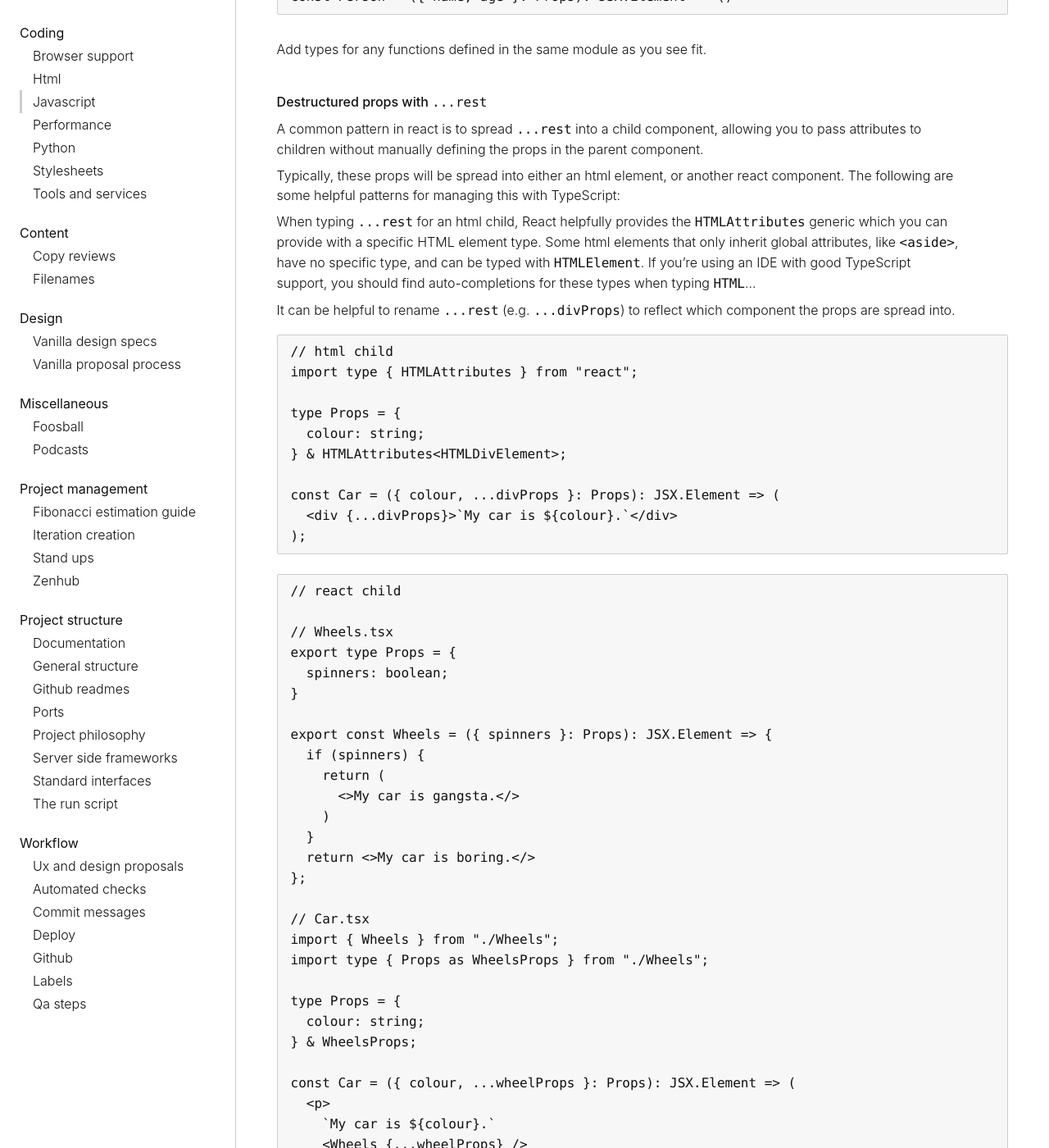
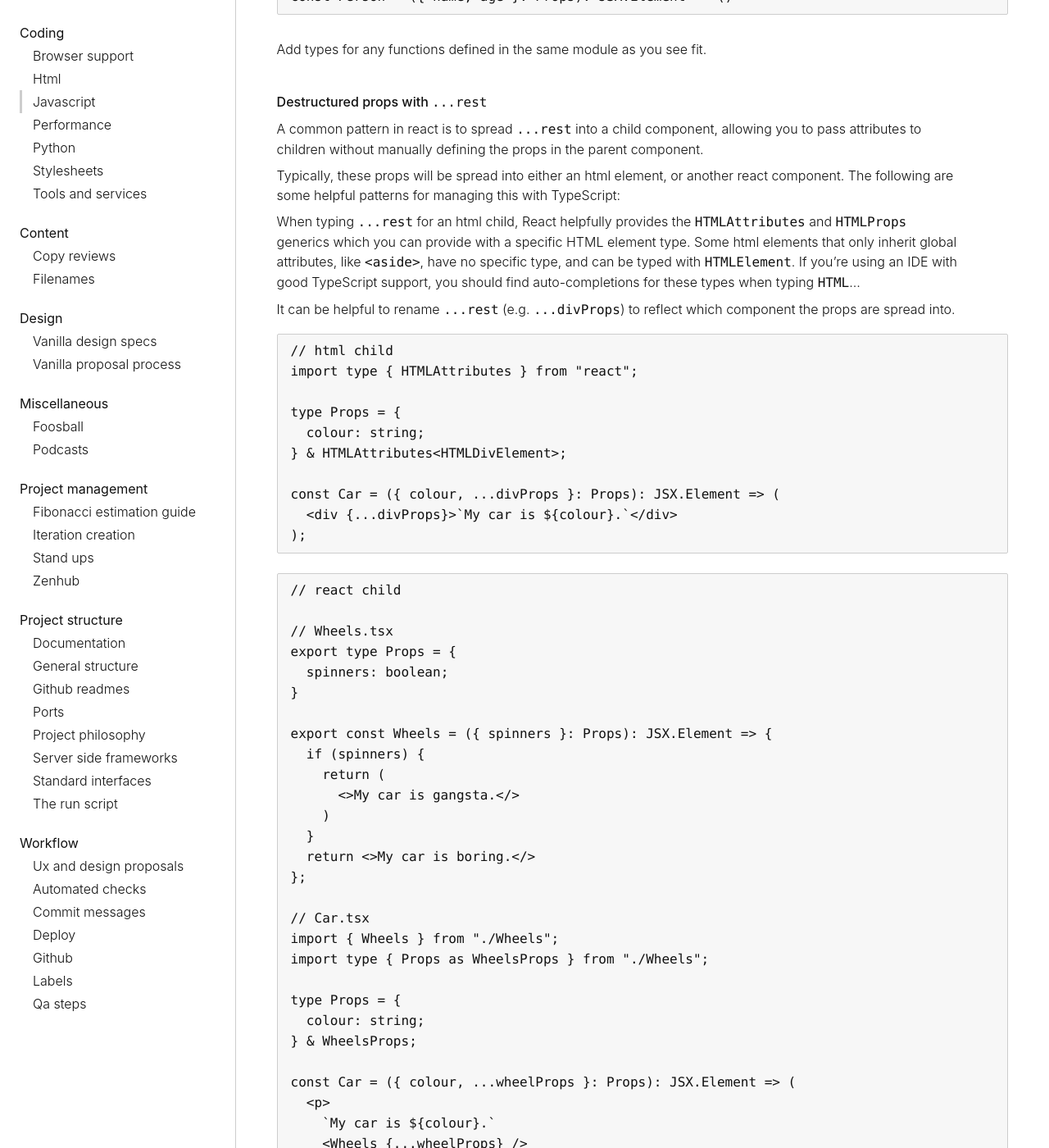
Before and after one commit to canonical-web-and-design/practices, a Jekyll site: the page built from coding/javascript.md, in a window 1280 px wide and 1400 px high, scrolled down 2726 px. Shown: the whole window at 82% size. Built offline with Jekyll 4.4.1, drawn with Linux system fonts in a browser that asks for light colours; some web fonts are replaced; some of the changed text lies outside the part shown.

Commit message:
Add real-world example usage of HTMLProps generic.

```diff
--- a/coding/javascript.md
+++ b/coding/javascript.md
@@ -103,7 +103,7 @@
 
 Typically, these props will be spread into either an html element, or another react component. The following are some helpful patterns for managing this with TypeScript:
 
-When typing `...rest` for an html child, React helpfully provides the `HTMLAttributes` generic which you can provide with a specific HTML element type. Some html elements that only inherit global attributes, like `<aside>`, have no specific type, and can be typed with `HTMLElement`. If you're using an IDE with good TypeScript support, you should find auto-completions for these types when typing `HTML`...
+When typing `...rest` for an html child, React helpfully provides the `HTMLAttributes` and `HTMLProps` generics which you can provide with a specific HTML element type. Some html elements that only inherit global attributes, like `<aside>`, have no specific type, and can be typed with `HTMLElement`. If you're using an IDE with good TypeScript support, you should find auto-completions for these types when typing `HTML`...
 
 It can be helpful to rename `...rest` (e.g. `...divProps`) to reflect which component the props are spread into.
 
```
Also changed, not shown: other parts of coding/javascript.md (+2 -0 lines).
